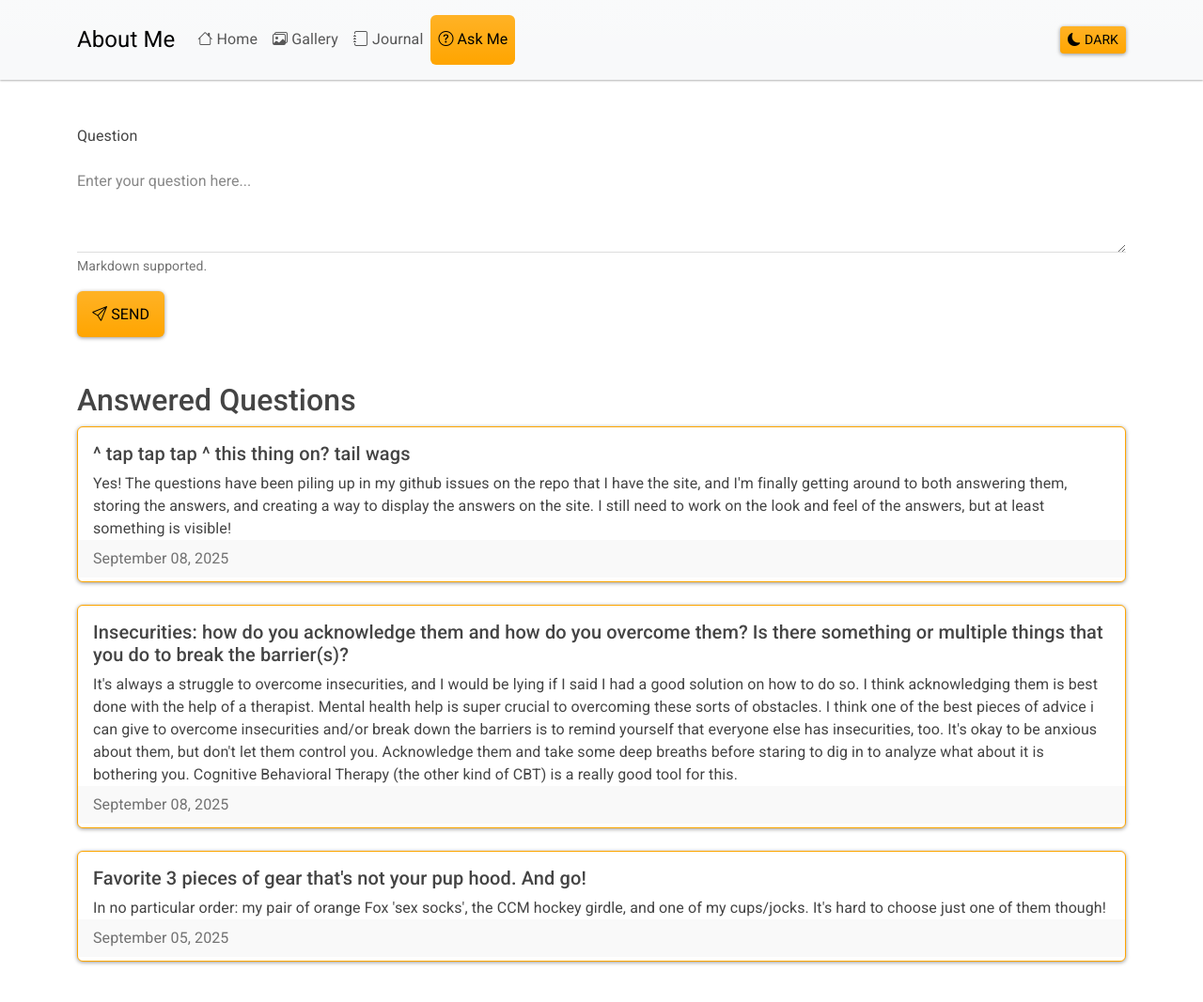
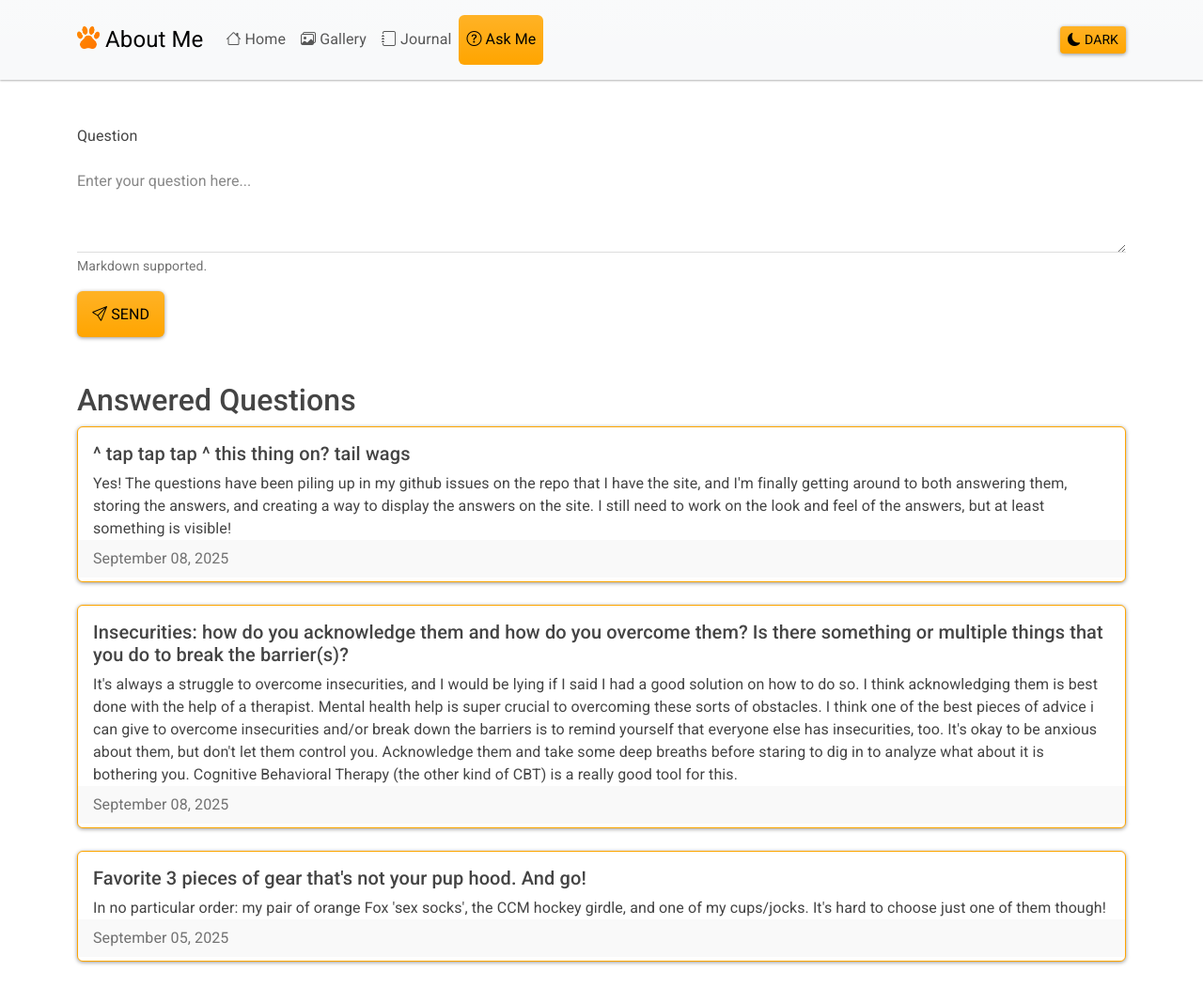
Before and after one commit to SabinDarkstone/SabinDarkstone.github.io, a Jekyll site: the page built from site/ama.html, in a window 1280 px wide and 1072 px high. Shown: the top 1067 px of the window at 94% size. Built offline with Jekyll 4.4.1, drawn with Linux system fonts in a browser that asks for light colours; comment, search, counter and statistics services are not loaded.

Commit message:
Adding favicon

```diff
--- a/Gemfile
+++ b/Gemfile
@@ -7,6 +7,4 @@
 gem "tzinfo", "~> 2.0"
 gem "tzinfo-data", platforms: [:mingw, :mswin, :x64_mingw, :jruby]
 
-gem "jekyll-sass-converter", "~> 2.2"
-
 gem "nokogiri"
--- a/site/_includes/navbar.html
+++ b/site/_includes/navbar.html
@@ -3,7 +3,10 @@
         <button class="navbar-toggler" type="button" data-bs-toggle="collapse" data-bs-target="#navbarToggler">
             <span class="navbar-toggler-icon"></span>
         </button>
-        <a class="navbar-brand" href="#">About Me</a>
+        <a class="navbar-brand" href="#">
+            <img src="/assets/imgs/favicon.png" class="d-inline-block align-text-top" height="24" width="24"/>
+            About Me
+        </a>
 
         <div class="collapse navbar-collapse" id="navbarToggler">
             <ul class="navbar-nav nav nav-pills me-auto mt-2 mt-md-0">
--- a/site/_layouts/static.html
+++ b/site/_layouts/static.html
@@ -18,6 +18,7 @@
         />
 
         <link rel="stylesheet" href="/assets/css/sidebar.css" />
+        <link rel="shortcut icon" type="image/png" href="/assets/imgs/favicon.png" />
 
         {% seo %}
 
```
Also changed, not shown: site/assets/imgs/favicon.png (added).
